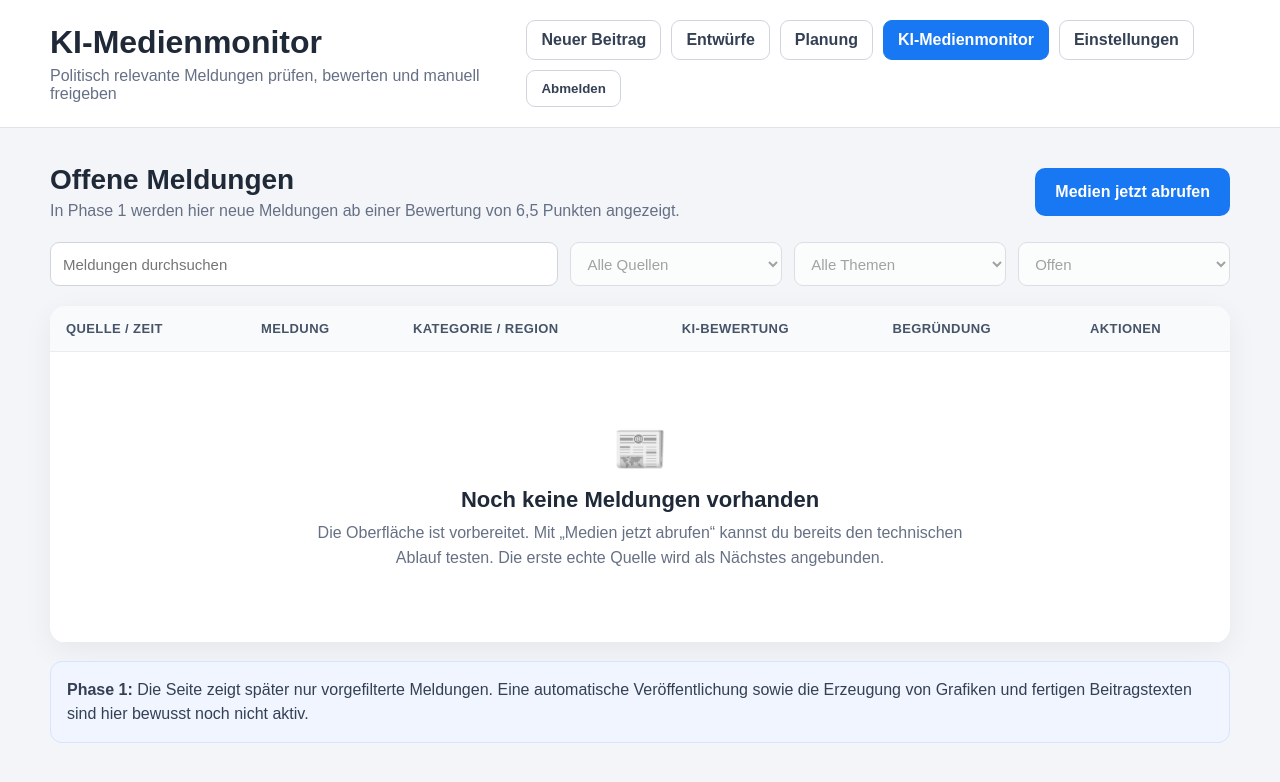
After one commit to fb-bezirk-collab/facebook-seitenassistent, a FastAPI app: template templates/media_monitor.html in a window 1280 px wide. The commit adds this page. Shown: the top 782 px of the page. Run offline with FastAPI, Linux system fonts and the light colour scheme; the template is opened without the code that fills it, so the values that code supplies are empty; the visitor is signed in with stand-in values (Sample User, id 1).

Commit message:
Add files via upload

```diff
--- a/templates/draft_edit.html
+++ b/templates/draft_edit.html
@@ -89,6 +89,7 @@
             <a href="{{ url_for('startseite') }}">Import</a>
             <a href="{{ url_for('entwuerfe_anzeigen') }}">Entwürfe</a>
             <a href="{{ url_for('veroeffentlichungsplanung') }}">Planung</a>
+            <a href="{{ url_for('medienmonitor') }}">KI-Medienmonitor</a>
             <a href="/settings">Einstellungen</a>
             <form method="post" action="/logout" style="margin:0">
                 <button type="submit" class="back">Abmelden</button>
@@ -311,7 +312,8 @@
             </div>
         </form>
         {% else %}
-            <div class="hint">Noch kein Konto vorhanden. Lege unter <a href="/settings">Einstellungen</a> zuerst ein Facebook-Konto an.</div>
+            <div class="hint">Noch kein Konto vorhanden. Lege unter <a href="{{ url_for('medienmonitor') }}">KI-Medienmonitor</a>
+            <a href="/settings">Einstellungen</a> zuerst ein Facebook-Konto an.</div>
         {% endif %}
 
         {% if publications %}
--- a/templates/drafts.html
+++ b/templates/drafts.html
@@ -42,6 +42,7 @@
             <a href="{{ url_for('startseite') }}">Import</a>
             <a href="{{ url_for('entwuerfe_anzeigen') }}">Entwürfe</a>
             <a href="{{ url_for('veroeffentlichungsplanung') }}">Planung</a>
+            <a href="{{ url_for('medienmonitor') }}">KI-Medienmonitor</a>
             <a href="/settings">Einstellungen</a>
                     <form method="post" action="/logout" style="margin:0;">
                 <button type="submit" style="min-height:42px;padding:0 14px;border:1px solid #d0d5dd;border-radius:9px;background:#fff;color:#344054;font-weight:700;cursor:pointer;">Abmelden</button>
--- a/templates/index.html
+++ b/templates/index.html
@@ -302,6 +302,7 @@
             <a href="{{ url_for('startseite') }}">Neuer Beitrag</a>
             <a href="{{ url_for('entwuerfe_anzeigen') }}">Entwürfe</a>
             <a href="{{ url_for('veroeffentlichungsplanung') }}">Planung</a>
+            <a href="{{ url_for('medienmonitor') }}">KI-Medienmonitor</a>
             <a href="/settings">Einstellungen</a>
             <form method="post" action="/logout" style="margin:0">
                 <button type="submit">Abmelden</button>
--- /dev/null
+++ b/templates/media_monitor.html
@@ -0,0 +1,146 @@
+<!DOCTYPE html>
+<html lang="de">
+<head>
+    <meta charset="UTF-8">
+    <meta name="viewport" content="width=device-width,initial-scale=1">
+    <title>KI-Medienmonitor – Seitenassistent</title>
+    <style>
+        * { box-sizing: border-box; }
+        body { margin: 0; font-family: Arial, Helvetica, sans-serif; background: #f3f5f8; color: #1f2937; }
+        .header { background: #fff; border-bottom: 1px solid #dfe3e8; padding: 20px 0; }
+        .container { width: min(1180px, calc(100% - 40px)); margin: 0 auto; }
+        .header-row { display: flex; justify-content: space-between; align-items: center; gap: 20px; }
+        h1 { margin: 0 0 6px; }
+        .subtitle { margin: 0; color: #667085; }
+        .nav { display: flex; gap: 10px; flex-wrap: wrap; align-items: center; }
+        .nav a, .nav button { color: #344054; text-decoration: none; padding: 10px 14px; border: 1px solid #d0d5dd; border-radius: 9px; background: #fff; font-weight: 700; cursor: pointer; }
+        .nav a.active { color: #fff; background: #1877f2; border-color: #1877f2; }
+        main { padding: 36px 0; }
+        .toolbar { display: flex; align-items: center; justify-content: space-between; gap: 18px; margin-bottom: 22px; }
+        .toolbar-copy h2 { margin: 0 0 6px; font-size: 28px; }
+        .toolbar-copy p { margin: 0; color: #667085; }
+        .fetch-button { min-height: 48px; padding: 0 20px; border: 0; border-radius: 10px; background: #1877f2; color: #fff; font-size: 16px; font-weight: 800; cursor: pointer; }
+        .notice { margin-bottom: 20px; padding: 14px 16px; border: 1px solid #a6f4c5; background: #ecfdf3; color: #067647; border-radius: 10px; }
+        .filter-bar { display: grid; grid-template-columns: 1.2fr repeat(3, minmax(150px,.5fr)); gap: 12px; margin-bottom: 20px; }
+        input, select { width: 100%; min-height: 44px; padding: 10px 12px; border: 1px solid #d0d5dd; border-radius: 9px; background: #fff; font-size: 15px; }
+        .table-card { background: #fff; border-radius: 16px; box-shadow: 0 8px 30px rgba(0,0,0,.06); overflow: hidden; }
+        table { width: 100%; border-collapse: collapse; }
+        th, td { padding: 15px 16px; text-align: left; border-bottom: 1px solid #eaecf0; vertical-align: top; }
+        th { background: #f8fafc; color: #475467; font-size: 13px; text-transform: uppercase; letter-spacing: .03em; }
+        .empty { padding: 56px 24px; text-align: center; }
+        .empty-icon { font-size: 44px; margin-bottom: 12px; }
+        .empty h3 { margin: 0 0 8px; font-size: 22px; }
+        .empty p { max-width: 650px; margin: 0 auto; color: #667085; line-height: 1.55; }
+        .phase-note { margin-top: 18px; padding: 16px; border: 1px solid #d6e4ff; background: #f0f5ff; border-radius: 12px; color: #344054; line-height: 1.5; }
+        @media (max-width: 900px) {
+            .header-row, .toolbar { flex-direction: column; align-items: stretch; }
+            .filter-bar { grid-template-columns: 1fr; }
+            .table-card { overflow-x: auto; }
+            table { min-width: 900px; }
+        }
+    </style>
+</head>
+<body>
+<header class="header">
+    <div class="container header-row">
+        <div>
+            <h1>KI-Medienmonitor</h1>
+            <p class="subtitle">Politisch relevante Meldungen prüfen, bewerten und manuell freigeben</p>
+        </div>
+        <nav class="nav">
+            <a href="{{ url_for('startseite') }}">Neuer Beitrag</a>
+            <a href="{{ url_for('entwuerfe_anzeigen') }}">Entwürfe</a>
+            <a href="{{ url_for('veroeffentlichungsplanung') }}">Planung</a>
+            <a class="active" href="{{ url_for('medienmonitor') }}">KI-Medienmonitor</a>
+            <a href="/settings">Einstellungen</a>
+            <form method="post" action="/logout" style="margin:0">
+                <button type="submit">Abmelden</button>
+            </form>
+        </nav>
+    </div>
+</header>
+
+<main>
+<div class="container">
+    {% if fetched %}
+        <div class="notice">
+            Der Testabruf wurde erfolgreich ausgelöst ({{ last_test_at }}). Der echte Abruf von Krone, Kurier, Heute und oe24 wird im nächsten Entwicklungsschritt angeschlossen.
+        </div>
+    {% endif %}
+
+    <section class="toolbar">
+        <div class="toolbar-copy">
+            <h2>Offene Meldungen</h2>
+            <p>In Phase 1 werden hier neue Meldungen ab einer Bewertung von 6,5 Punkten angezeigt.</p>
+        </div>
+        <form method="post" action="{{ url_for('medienmonitor_abrufen') }}">
+            <button class="fetch-button" type="submit">Medien jetzt abrufen</button>
+        </form>
+    </section>
+
+    <section class="filter-bar" aria-label="Filter">
+        <input type="search" placeholder="Meldungen durchsuchen" disabled>
+        <select disabled>
+            <option>Alle Quellen</option>
+            <option>Krone</option>
+            <option>Kurier</option>
+            <option>Heute</option>
+            <option>oe24</option>
+        </select>
+        <select disabled>
+            <option>Alle Themen</option>
+        </select>
+        <select disabled>
+            <option>Offen</option>
+            <option>Gemerkt</option>
+            <option>Freigegeben</option>
+            <option>Verworfen</option>
+        </select>
+    </section>
+
+    <section class="table-card">
+        <table>
+            <thead>
+                <tr>
+                    <th>Quelle / Zeit</th>
+                    <th>Meldung</th>
+                    <th>Kategorie / Region</th>
+                    <th>KI-Bewertung</th>
+                    <th>Begründung</th>
+                    <th>Aktionen</th>
+                </tr>
+            </thead>
+            <tbody>
+                {% if items %}
+                    {% for item in items %}
+                        <tr>
+                            <td>{{ item.source }}</td>
+                            <td>{{ item.title }}</td>
+                            <td>{{ item.category }}</td>
+                            <td>{{ item.score_total }}</td>
+                            <td>{{ item.ai_reason }}</td>
+                            <td>–</td>
+                        </tr>
+                    {% endfor %}
+                {% else %}
+                    <tr>
+                        <td colspan="6">
+                            <div class="empty">
+                                <div class="empty-icon">📰</div>
+                                <h3>Noch keine Meldungen vorhanden</h3>
+                                <p>Die Oberfläche ist vorbereitet. Mit „Medien jetzt abrufen“ kannst du bereits den technischen Ablauf testen. Die erste echte Quelle wird als Nächstes angebunden.</p>
+                            </div>
+                        </td>
+                    </tr>
+                {% endif %}
+            </tbody>
+        </table>
+    </section>
+
+    <div class="phase-note">
+        <strong>Phase 1:</strong> Die Seite zeigt später nur vorgefilterte Meldungen. Eine automatische Veröffentlichung sowie die Erzeugung von Grafiken und fertigen Beitragstexten sind hier bewusst noch nicht aktiv.
+    </div>
+</div>
+</main>
+</body>
+</html>
--- a/templates/planning.html
+++ b/templates/planning.html
@@ -59,6 +59,7 @@
             <a href="{{ url_for('startseite') }}">Import</a>
             <a href="{{ url_for('entwuerfe_anzeigen') }}">Entwürfe</a>
             <a href="{{ url_for('veroeffentlichungsplanung') }}">Planung</a>
+            <a href="{{ url_for('medienmonitor') }}">KI-Medienmonitor</a>
             <a href="/settings">Einstellungen</a>
             <form method="post" action="/logout" style="margin:0">
                 <button type="submit">Abmelden</button>
--- a/templates/settings.html
+++ b/templates/settings.html
@@ -72,6 +72,7 @@
             <a href="{{ url_for('startseite') }}">Import</a>
             <a href="{{ url_for('entwuerfe_anzeigen') }}">Entwürfe</a>
             <a href="{{ url_for('veroeffentlichungsplanung') }}">Planung</a>
+            <a href="{{ url_for('medienmonitor') }}">KI-Medienmonitor</a>
             <a href="/settings">Einstellungen</a>
             <form method="post" action="/logout" style="margin:0">
                 <button type="submit">Abmelden</button>
```
